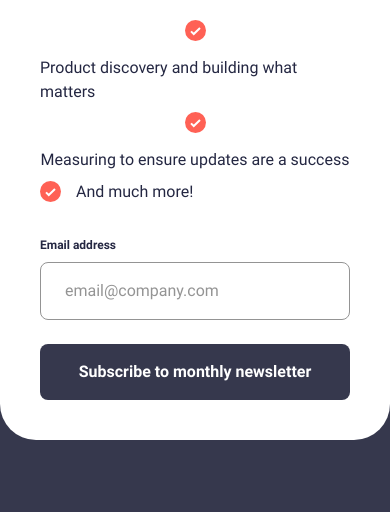
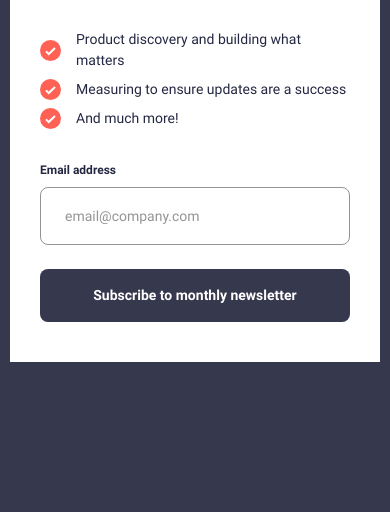
Before and after one commit to Kellenkjames/newsletter-signup-form, a plain HTML site: page index.html in a window 390 px wide. Shown: the part 511-1023 px from the top of the page. After the commit the page ends 945 px from the top, so only its background shows below. Drawn offline with Linux system fonts and the light colour scheme.

Commit message:
refactor: apply clamp() to body and utility text mixins for fluid responsive typography

```diff
--- a/src/styles/abstracts/_mixins.scss
+++ b/src/styles/abstracts/_mixins.scss
@@ -20,7 +20,7 @@
 @mixin text-body-bold {
   font-family: variables.$font-primary;
   font-weight: variables.$font-weight-bold;
-  font-size: variables.$font-size-body;
+  font-size: clamp(1.4rem, 1.5vw, variables.$font-size-body);
   line-height: 1.5;
 }
 
@@ -28,7 +28,7 @@
 @mixin text-body-regular {
   font-family: variables.$font-primary;
   font-weight: variables.$font-weight-regular;
-  font-size: variables.$font-size-body;
+  font-size: clamp(1.4rem, 1.5vw, variables.$font-size-body);
   line-height: 1.5;
 }
 
@@ -36,7 +36,7 @@
 @mixin text-body-small {
   font-family: variables.$font-primary;
   font-weight: variables.$font-weight-regular;
-  font-size: variables.$font-size-small;
+  font-size: clamp(1.2rem, 1vw, variables.$font-size-small);
   line-height: 1.5;
 }
 
--- a/src/styles/layout/_container.scss
+++ b/src/styles/layout/_container.scss
@@ -28,7 +28,10 @@
   }
 
   @include mixins.respond(sm) {
-    max-width: 45rem;
+    max-width: 37rem;
+    padding: 0;
+    border-bottom-left-radius: 0;
+    border-bottom-right-radius: 0;
   }
 
   .content {
@@ -47,6 +50,11 @@
       height: auto;
       object-fit: cover;
       border-radius: variables.$border-radius-container;
+
+      @include mixins.respond(sm) {
+        border-top-left-radius: 0;
+        border-top-right-radius: 0;
+      }
     }
 
     @include mixins.respond(md) {
--- a/src/styles/layout/_content.scss
+++ b/src/styles/layout/_content.scss
@@ -11,6 +11,10 @@
 
   @include mixins.respond(md) {
     padding: 0;
+  }
+
+  @include mixins.respond(sm) {
+    padding: 1rem 3rem 4rem;
   }
 
   &__heading {
@@ -30,7 +34,7 @@
     margin-bottom: variables.$space-400;
 
     &-item {
-      @include utilities.flex-row;
+      @include utilities.flex-row(start, center, nowrap);
       gap: variables.$space-150;
       @include mixins.text-body-regular;
 
```
Also changed, not shown: src/styles/main.css, 1 other file.
